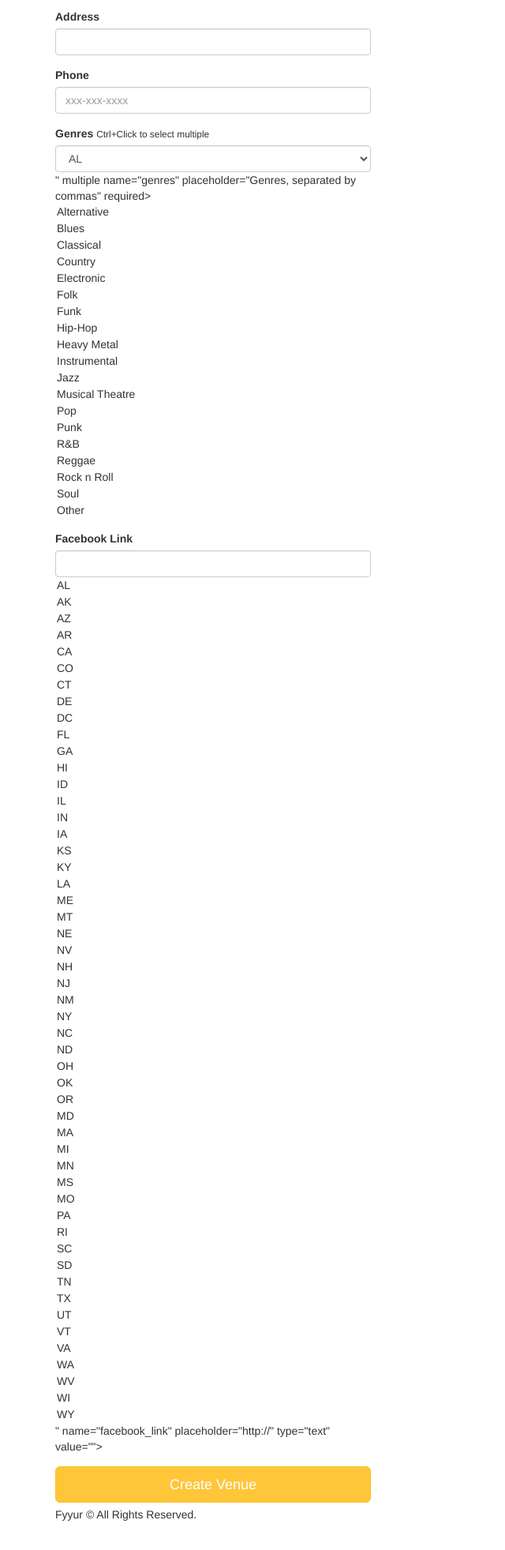
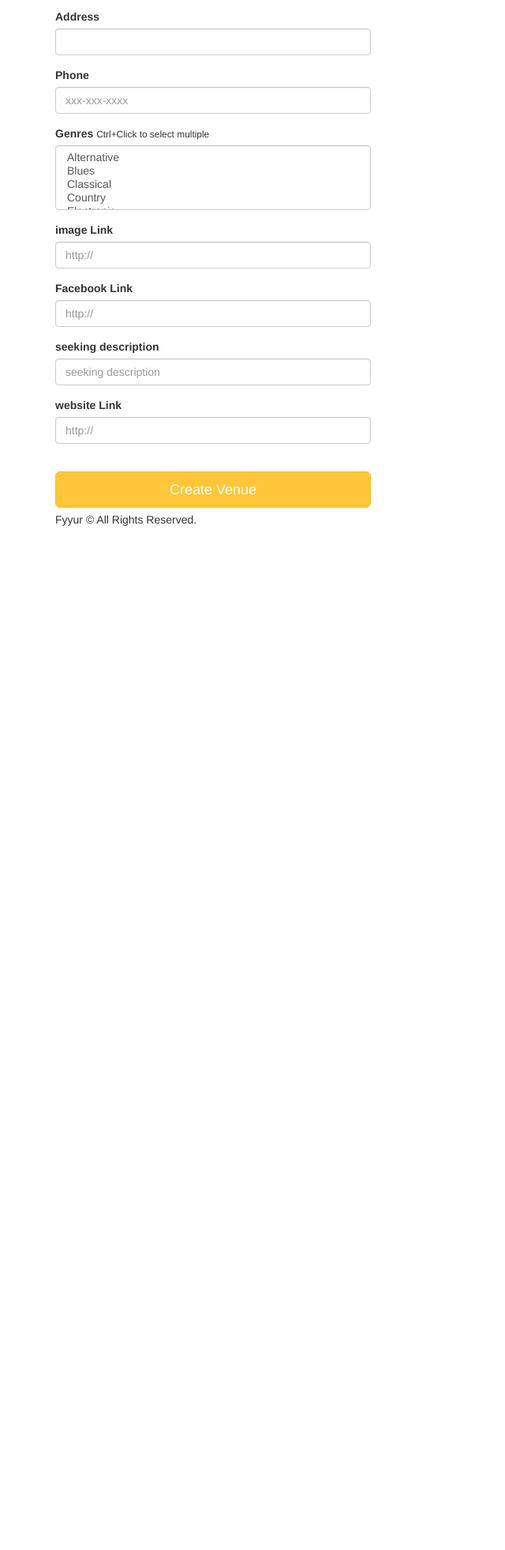
Before and after one commit to Muneera-Salah/Fyyur, a Flask app: page /venues/create in a window 1280 px wide. Shown: the part 273-2236 px from the top of the page at 79% size, without its empty margins (0-640 px from the left). After the commit the page ends 939 px from the top, so only its background shows below. Run offline with Flask 2, Linux system fonts and the light colour scheme; some libraries are stand-ins or nearby versions.

Commit message:
implement create_venue_submission function

```diff
--- a/app.py
+++ b/app.py
@@ -5,7 +5,7 @@
 import json
 import dateutil.parser
 import babel
-from flask import Flask, render_template, request, Response, flash, redirect, url_for
+from flask import Flask, render_template, request, Response, flash, redirect, url_for, abort
 from flask_moment import Moment
 from flask_sqlalchemy import SQLAlchemy
 import logging
@@ -14,6 +14,7 @@ from flask_wtf import Form
 from forms import *
 from flask_migrate import Migrate
 from datetime import datetime
+import sys
 #----------------------------------------------------------------------------#
 # App Config.
 #----------------------------------------------------------------------------#
@@ -149,7 +150,6 @@ def show_venue(venue_id):
     "seeking_talent": venue.seeking_talent,
     "seeking_description": venue.seeking_description,
     "website": venue.website,
-
     "past_shows": [],
     "upcoming_shows": [],
     "past_shows_count": 0,
@@ -196,12 +196,42 @@ def create_venue_form():
 def create_venue_submission():
   # TODO: insert form data as a new Venue record in the db, instead
   # TODO: modify data to be the data object returned from db insertion
-
-  # on successful db insert, flash success
-  flash('Venue ' + request.form['name'] + ' was successfully listed!')
-  # TODO: on unsuccessful db insert, flash an error instead.
+  error = False
+  body = {}
+  try:
+    name = request.form.get('name','')
+    city = request.form.get('city','')
+    state = request.form.get('state','')
+    address = request.form.get('address','')
+    phone = request.form.get('phone','')
+    image_link = request.form.get('image_link','')
+    genres=request.form.getlist('genres')
+    facebook_link = request.form.get('facebook_link','')
+    seeking_description = request.form.get('seeking_description','')
+    if seeking_description:
+      seeking_talent = True
+    else:
+      seeking_talent = False
+    website = request.form.get('website','')
+    venue = Venue(name=name,city=city,state=state,address=address,phone=phone,image_link=image_link,facebook_link=facebook_link,genres=genres,seeking_talent=seeking_talent,seeking_description=seeking_description,website=website)
+    db.session.add(venue)
+    db.session.commit()
+    body['id'] = Venue.id
+  except():
+    db.session.rollback()
+    error = True
+    print(sys.exc_info)
+  finally:
+    db.session.close()
+  if error:
+    abort(500)
+    # on successful db insert, flash success
+    flash('Venue ' + request.form['name'] + ' was successfully listed!')
+    # TODO: on unsuccessful db insert, flash an error instead.
   # e.g., flash('An error occurred. Venue ' + data.name + ' could not be listed.')
   # see: http://flask.pocoo.org/docs/1.0/patterns/flashing/
+  else:
+    flash('Venue ' + request.form['name'] + ' can not inseteded')
   return render_template('pages/home.html')
 
 @app.route('/venues/<venue_id>', methods=['DELETE'])
--- a/forms.py
+++ b/forms.py
@@ -116,6 +116,12 @@ class VenueForm(Form):
     facebook_link = StringField(
         'facebook_link', validators=[URL()]
     )
+    seeking_description = StringField(
+        'seeking_description'
+    )
+    website = StringField(
+        'website', validators=[URL()]
+    )
 
 class ArtistForm(Form):
     name = StringField(
--- a/templates/forms/new_venue.html
+++ b/templates/forms/new_venue.html
@@ -30,12 +30,25 @@
       <div class="form-group">
         <label for="genres">Genres</label>
         <small>Ctrl+Click to select multiple</small>
-        {{ form.genres(class_ = 'form-control', placeholder='Genres, separated by commas', id=form.state, autofocus = true) }}
+        {{ form.genres(class_ = 'form-control', placeholder='Genres, separated by commas', autofocus = true) }}
       </div>
       <div class="form-group">
-          <label for="genres">Facebook Link</label>
-          {{ form.facebook_link(class_ = 'form-control', placeholder='http://', id=form.state, autofocus = true) }}
-        </div>
+          <label for="image_link">image Link</label>
+          {{ form.image_link(class_ = 'form-control', placeholder='http://', autofocus = true) }}
+      </div>
+      <div class="form-group">
+          <label for="facebook_link">Facebook Link</label>
+          {{ form.facebook_link(class_ = 'form-control', placeholder='http://', autofocus = true) }}
+      </div>
+      <div class="form-group">
+        <label for="seeking_description">seeking description</label>
+        {{ form.seeking_description(class_ = 'form-control', placeholder='seeking description', autofocus = true) }}
+      </div>
+      <div class="form-group">
+      <label for="website">website Link</label>
+       {{ form.website(class_ = 'form-control', placeholder='http://', autofocus = true) }}
+      </div>
+      <br />
       <input type="submit" value="Create Venue" class="btn btn-primary btn-lg btn-block">
     </form>
   </div>
```
Also changed, not shown: migrations/versions/0ab403d68e69_.py (added, +30 -0 lines).
